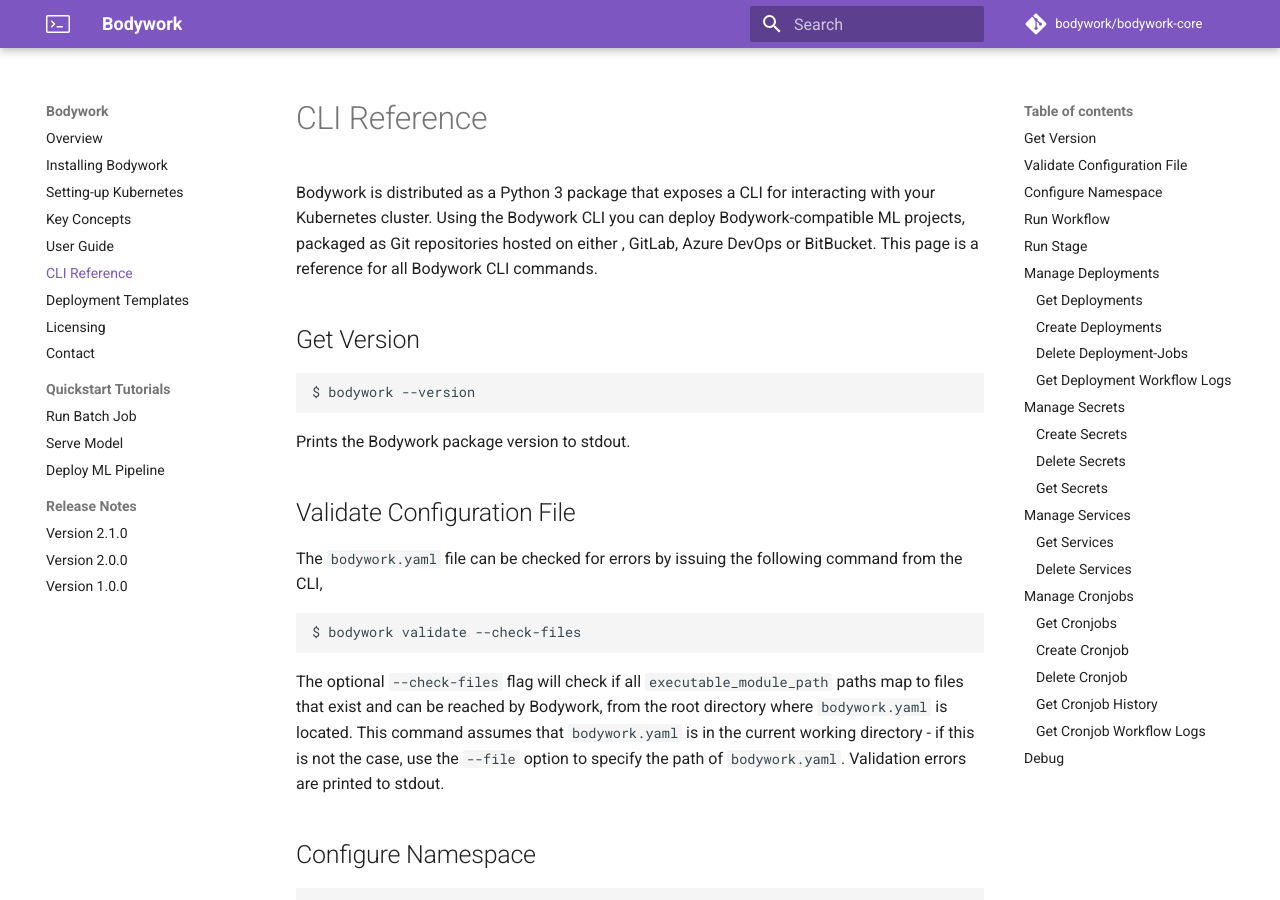
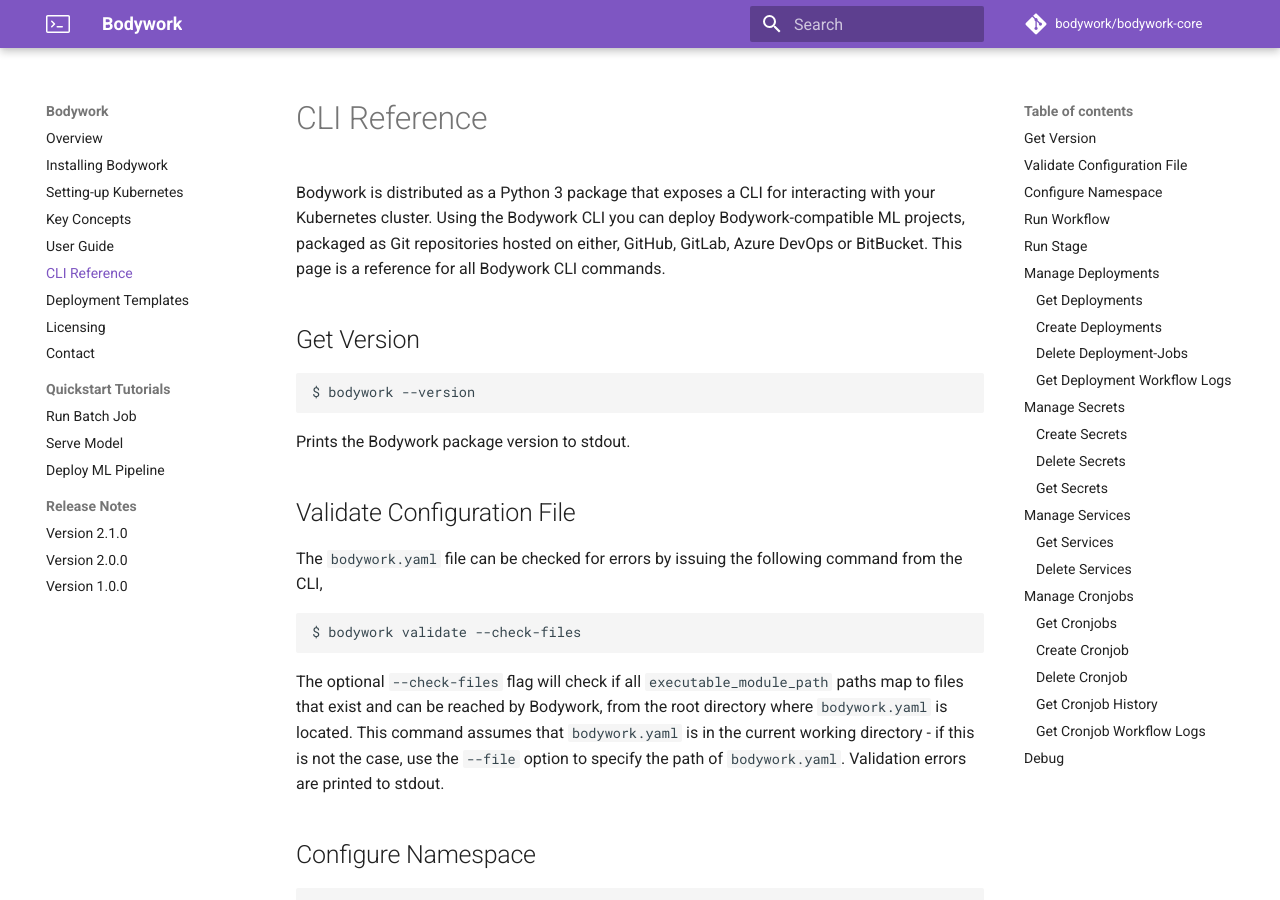
Before and after one commit to bodywork-ml/bodywork-docs, an MkDocs documentation site: the page built from docs/cli_reference.md, in a window 1280 px wide and 900 px high. Built offline with MkDocs 1.6.1 and Material for MkDocs 9.7.7, drawn with Linux system fonts in a browser that asks for light colours; comment, search, counter and statistics services are not loaded; some of the changed text lies outside the part shown.

Commit message:
V2.1.0 Amendments

````diff
--- a/docs/cli_reference.md
+++ b/docs/cli_reference.md
@@ -1,6 +1,6 @@
 # CLI Reference
 
-Bodywork is distributed as a Python 3 package that exposes a CLI for interacting with your Kubernetes cluster. Using the Bodywork CLI you can deploy Bodywork-compatible ML projects, packaged as Git repositories hosted on either , GitLab, Azure DevOps or BitBucket. This page is a reference for all Bodywork CLI commands.
+Bodywork is distributed as a Python 3 package that exposes a CLI for interacting with your Kubernetes cluster. Using the Bodywork CLI you can deploy Bodywork-compatible ML projects, packaged as Git repositories hosted on either, GitHub, GitLab, Azure DevOps or BitBucket. This page is a reference for all Bodywork CLI commands.
 
 ## Get Version
 
@@ -83,7 +83,7 @@ Will immediately deploy your project by starting a workflow-controller job in yo
 ### Delete Deployment-Jobs
 
 ```text
-$ bodywork deployment delete-job \
+$ bodywork deployment delete_job \
     --namespace=YOUR_NAMESPACE \
     --name=DEPLOYMENT_NAME
 ```
````
Also changed, not shown: docs/release_notes/v2.1.0.md (+1 -1 lines), docs/user_guide.md (+1 -1 lines).
